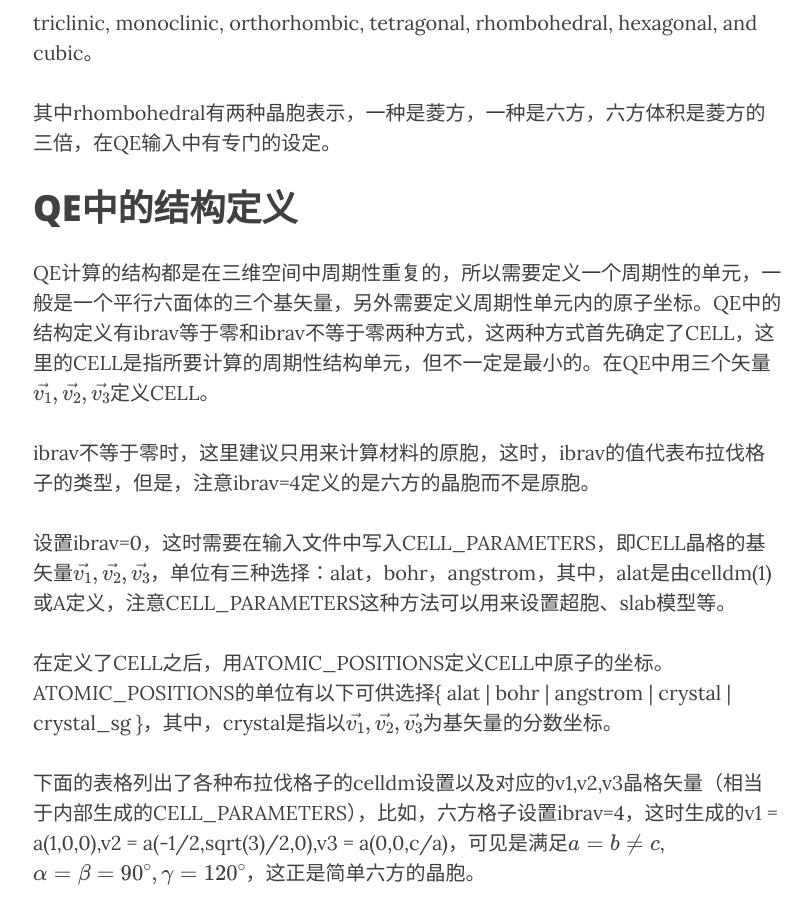
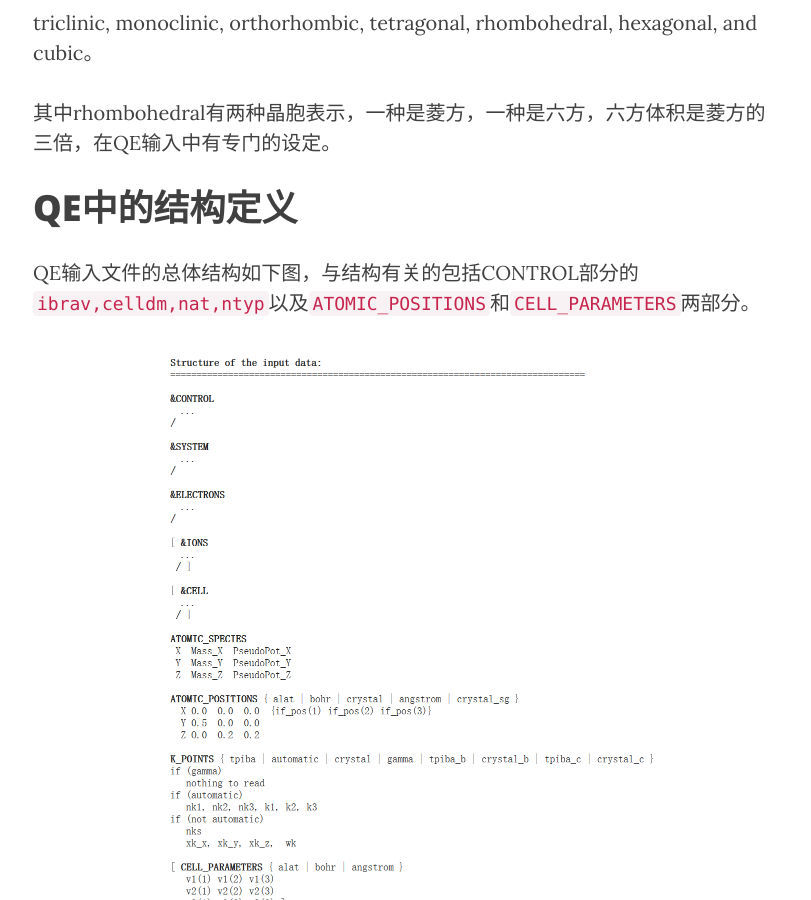
Before and after one commit to yyyu200/DFTbook, a Jekyll site: the page built from _posts/2019-04-07-TransCell.md, in a window 1280 px wide and 900 px high, scrolled down 2532 px. Shown: the whole window, without its empty margins (232-1043 px from the left). Built offline with Jekyll 4.4.1, drawn with Linux system fonts in a browser that asks for light colours; nearby versions of some CDN libraries; formulas are drawn with MathJax 3; comment, search, counter and statistics services are not loaded.

Commit message:
modify at20190413-12:51:09-aliyun

````diff
--- a/_posts/2019-04-07-TransCell.md
+++ b/_posts/2019-04-07-TransCell.md
@@ -60,6 +60,12 @@ triclinic, monoclinic, orthorhombic, tetragonal, rhombohedral, hexagonal, and cu
 
 
 # QE中的结构定义
+
+QE输入文件的总体结构如下图，与结构有关的包括CONTROL部分的```ibrav,celldm,nat,ntyp```以及```ATOMIC_POSITIONS```和```CELL_PARAMETERS```两部分。
+
+<p align="center">
+    <img src="https://yyyu200.github.io/DFTbook/img/structure_input.png" width="503" />
+</p>
 
 QE计算的结构都是在三维空间中周期性重复的，所以需要定义一个周期性的单元，一般是一个平行六面体的三个基矢量，另外需要定义周期性单元内的原子坐标。QE中的结构定义有ibrav等于零和ibrav不等于零两种方式，这两种方式首先确定了CELL，这里的CELL是指所要计算的周期性结构单元，但不一定是最小的。在QE中用三个矢量$\vec{v_{1}},\vec{v_{2}},\vec{v_{3}}$定义CELL。
 
````
Also changed, not shown: img/structure_input.png (added).
